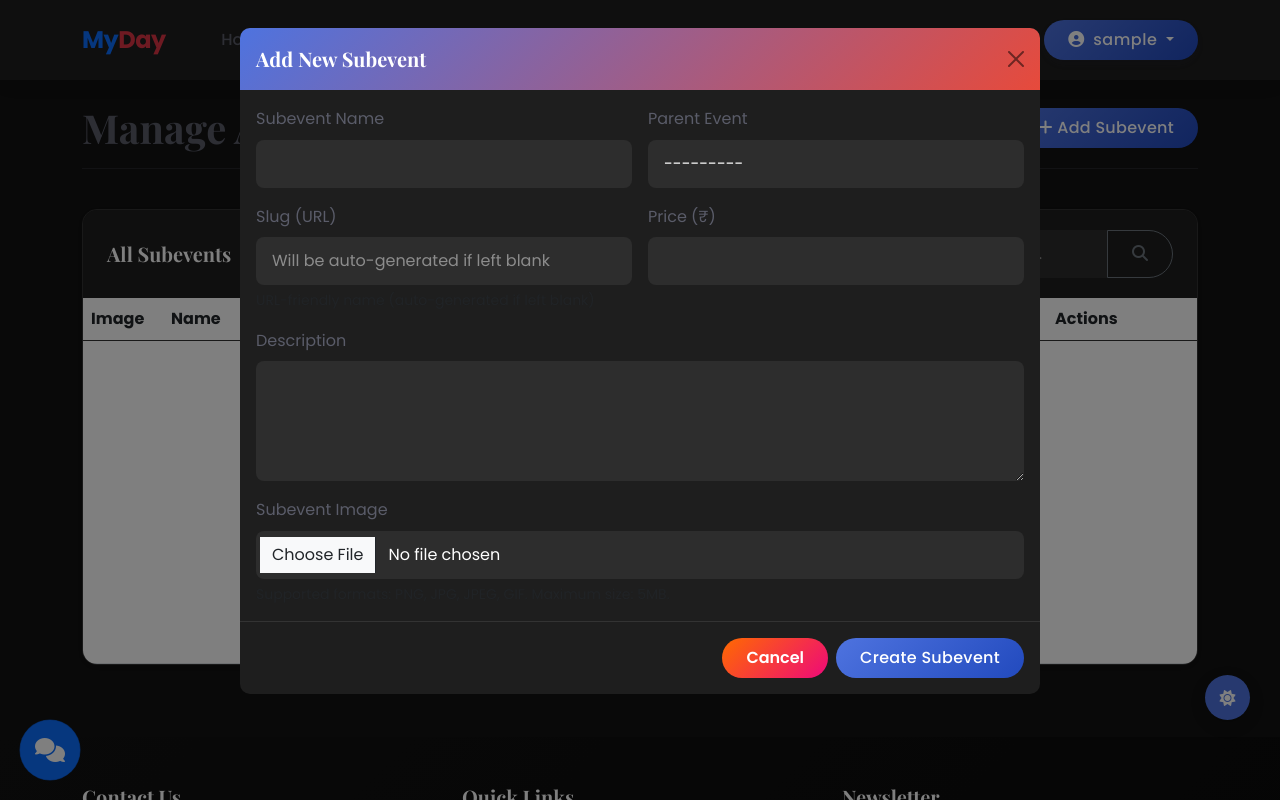
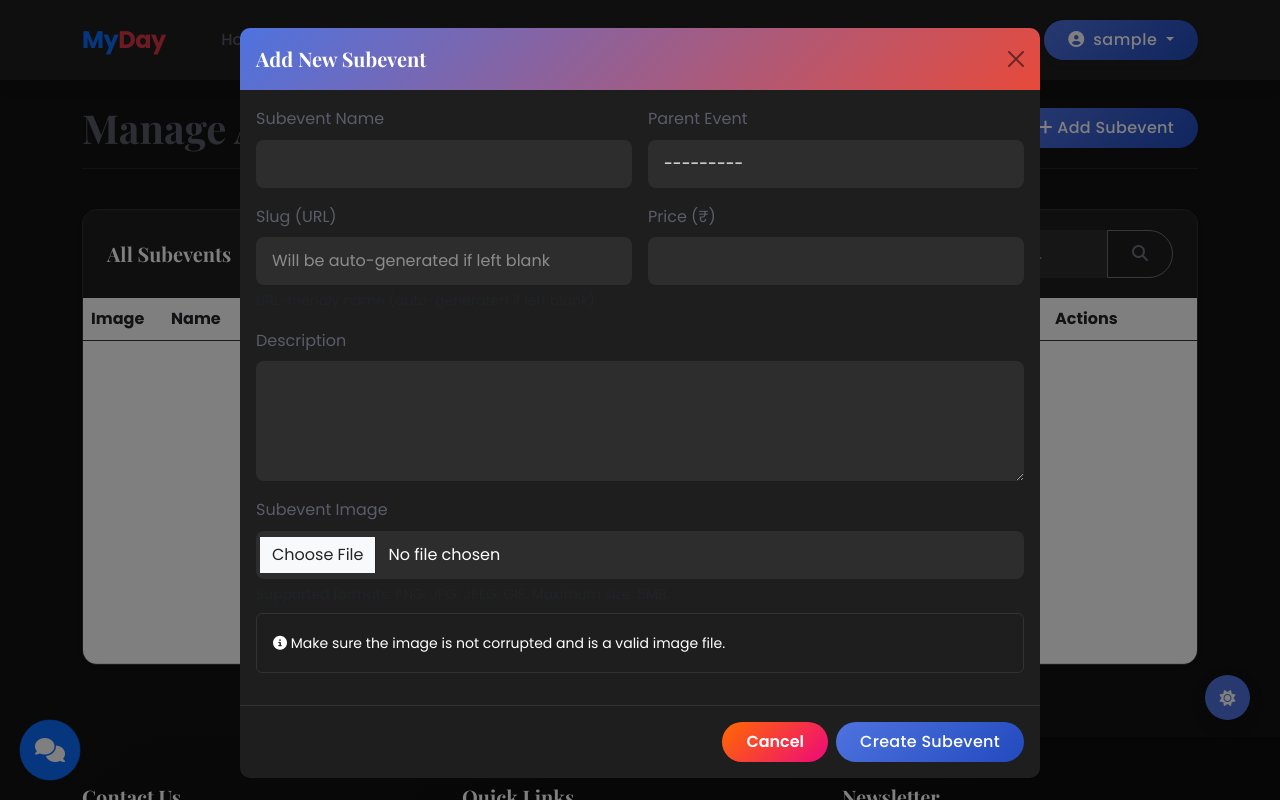
Before and after one commit to sanatanisher01/myday, a Django app: page /manager/subevents/ in a window 1280 px wide, after a click on "Add Subevent". Run offline with Django 4.2, Linux system fonts and the light colour scheme; the visitor is signed in with stand-in values (Sample User, id 1); data that the repository does not hold is empty.

Commit message:
Fixed image upload issues with missing or corrupted images

```diff
--- a/events/forms.py
+++ b/events/forms.py
@@ -86,17 +86,39 @@
         if not image and self.instance and self.instance.pk and hasattr(self.instance, 'image') and self.instance.image:
             return self.instance.image
 
+        # If image is required for new subevents
+        if not image and not self.instance.pk:
+            raise forms.ValidationError("An image is required for new subevents.")
+
         if image and hasattr(image, 'name'):
             # Validate file type
-            if not image.name.lower().endswith(('.png', '.jpg', '.jpeg', '.gif')):
-                raise forms.ValidationError("Unsupported image format. Please use PNG, JPG, JPEG, or GIF.")
+            valid_extensions = ('.png', '.jpg', '.jpeg', '.gif')
+            if not any(image.name.lower().endswith(ext) for ext in valid_extensions):
+                raise forms.ValidationError(f"Unsupported image format. Please use {', '.join(valid_extensions)}.")
 
             # Validate file size (max 5MB)
             if hasattr(image, 'size') and image.size > 5 * 1024 * 1024:
                 raise forms.ValidationError("Image file is too large. Maximum size is 5MB.")
 
-            # Add a flag to indicate that a new image was uploaded
-            self.new_image_uploaded = True
+            # Validate that the file is actually an image
+            try:
+                from PIL import Image as PILImage
+                try:
+                    # Try to open the image to verify it's valid
+                    img = PILImage.open(image)
+                    img.verify()  # Verify it's a valid image
+
+                    # Reset file pointer
+                    if hasattr(image, 'seek'):
+                        image.seek(0)
+
+                    # Add a flag to indicate that a new image was uploaded
+                    self.new_image_uploaded = True
+                except Exception as e:
+                    raise forms.ValidationError(f"The uploaded file is not a valid image: {str(e)}")
+            except ImportError:
+                # If PIL is not available, we'll skip this validation
+                self.new_image_uploaded = True
 
         return image
 
--- a/events/models.py
+++ b/events/models.py
@@ -36,7 +36,13 @@
     slug = models.SlugField(max_length=100, unique=True, blank=True)
     description = models.TextField()
     price = models.DecimalField(max_digits=10, decimal_places=2)
-    image = CloudinaryField('image', folder='subevents', null=True, blank=True)  # Using Cloudinary for image storage
+    image = CloudinaryField('image', folder='subevents', null=True, blank=True,
+                         resource_type='image', format='jpg',
+                         transformation={
+                             'quality': 'auto:good',
+                             'fetch_format': 'auto',
+                             'width': 800, 'height': 600, 'crop': 'limit'
+                         })  # Using Cloudinary for image storage
     created_at = models.DateTimeField(auto_now_add=True)
     updated_at = models.DateTimeField(auto_now=True)
 
--- a/events/views.py
+++ b/events/views.py
@@ -1258,6 +1258,18 @@
         else:
             subevents = SubEvent.objects.all().order_by('-created_at')
 
+        # Check for missing or corrupted images
+        for subevent in subevents:
+            try:
+                # Check if image exists and is accessible
+                subevent.image_missing = False
+                if not subevent.image or not subevent.image.url:
+                    subevent.image_missing = True
+            except Exception as e:
+                # If there's an error accessing the image, mark it as missing
+                print(f"Error checking image for subevent {subevent.id}: {str(e)}")
+                subevent.image_missing = True
+
         if request.method == 'POST':
             # Handle creating new subevent
             if 'create_subevent' in request.POST:
@@ -1271,19 +1283,34 @@
                     # Handle image upload
                     if 'image' in request.FILES:
                         image = request.FILES['image']
-                        # Validate image file type
-                        if not image.name.lower().endswith(('.png', '.jpg', '.jpeg', '.gif')):
-                            messages.error(request, "Unsupported image format. Please use PNG, JPG, JPEG, or GIF.")
-                            return redirect(request.path)
 
                         # Log image details for debugging
                         print(f"Image upload details: name={image.name}, size={image.size}, content_type={image.content_type}")
 
-                        # Set the image directly
-                        subevent.image = image
-
-                        # Log that image was set
-                        print(f"Image set on subevent: {subevent.image}")
+                        try:
+                            # Import PIL to verify the image
+                            from PIL import Image as PILImage
+                            try:
+                                # Try to open the image to verify it's valid
+                                img = PILImage.open(image)
+                                img.verify()  # Verify it's a valid image
+
+                                # Reset file pointer
+                                image.seek(0)
+
+                                # Set the image directly
+                                subevent.image = image
+
+                                # Log that image was set
+                                print(f"Image set on subevent: {subevent.image}")
+                            except Exception as e:
+                                print(f"Invalid image: {str(e)}")
+                                messages.error(request, f"The uploaded file is not a valid image: {str(e)}")
+                                return redirect(request.path)
+                        except ImportError:
+                            # If PIL is not available, we'll skip this validation
+                            subevent.image = image
+                            print(f"PIL not available, image set without validation: {subevent.image}")
 
                     # Check if slug already exists and make it unique if needed
                     if 'slug' in form.cleaned_data and form.cleaned_data['slug']:
@@ -1338,10 +1365,6 @@
                     # Handle image upload for updates
                     if 'image' in request.FILES:
                         image = request.FILES['image']
-                        # Validate image file type
-                        if not image.name.lower().endswith(('.png', '.jpg', '.jpeg', '.gif')):
-                            messages.error(request, "Unsupported image format. Please use PNG, JPG, JPEG, or GIF.")
-                            return redirect(request.path)
 
                         # Log image details for debugging
                         print(f"Update - Image upload details: name={image.name}, size={image.size}, content_type={image.content_type}")
@@ -1352,9 +1375,28 @@
                             old_image = subevent.image
                             print(f"Old image: {old_image}")
 
-                        # Set the new image
-                        subevent.image = image
-                        print(f"New image set on subevent: {subevent.image}")
+                        try:
+                            # Import PIL to verify the image
+                            from PIL import Image as PILImage
+                            try:
+                                # Try to open the image to verify it's valid
+                                img = PILImage.open(image)
+                                img.verify()  # Verify it's a valid image
+
+                                # Reset file pointer
+                                image.seek(0)
+
+                                # Set the new image
+                                subevent.image = image
+                                print(f"New image set on subevent: {subevent.image}")
+                            except Exception as e:
+                                print(f"Invalid image: {str(e)}")
+                                messages.error(request, f"The uploaded file is not a valid image: {str(e)}")
+                                return redirect(request.path)
+                        except ImportError:
+                            # If PIL is not available, we'll skip this validation
+                            subevent.image = image
+                            print(f"PIL not available, image set without validation: {subevent.image}")
 
                     # Check if slug already exists and make it unique if needed
                     if 'slug' in form.cleaned_data and form.cleaned_data['slug']:
--- a/templates/events/manager/subevents.html
+++ b/templates/events/manager/subevents.html
@@ -188,6 +188,9 @@
                             <label for="image" class="form-label">Subevent Image</label>
                             <input type="file" name="image" class="form-control" accept="image/png,image/jpeg,image/jpg,image/gif" required>
                             <div class="form-text">Supported formats: PNG, JPG, JPEG, GIF. Maximum size: 5MB.</div>
+                            <div class="alert alert-info mt-2">
+                                <small><i class="fas fa-info-circle"></i> Make sure the image is not corrupted and is a valid image file.</small>
+                            </div>
                         </div>
                     </div>
                 </div>
@@ -255,6 +258,9 @@
                             </div>
                             <input type="file" class="form-control" name="image" {% if subevent.image_missing %}required{% endif %} accept="image/png,image/jpeg,image/jpg,image/gif">
                             <div class="form-text">{% if subevent.image_missing %}Please upload a new image{% else %}Leave blank to keep current image{% endif %}. Supported formats: PNG, JPG, JPEG, GIF. Maximum size: 5MB.</div>
+                            <div class="alert alert-info mt-2">
+                                <small><i class="fas fa-info-circle"></i> Make sure the image is not corrupted and is a valid image file.</small>
+                            </div>
                         </div>
                     </div>
                 </div>
```
